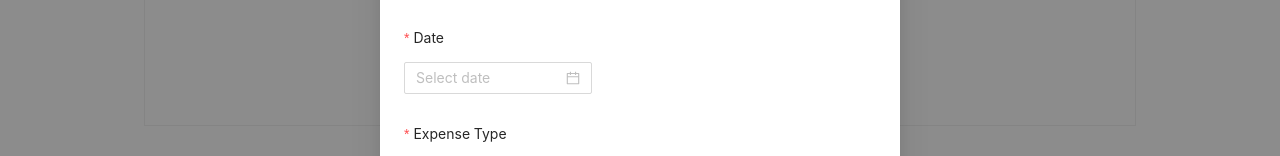
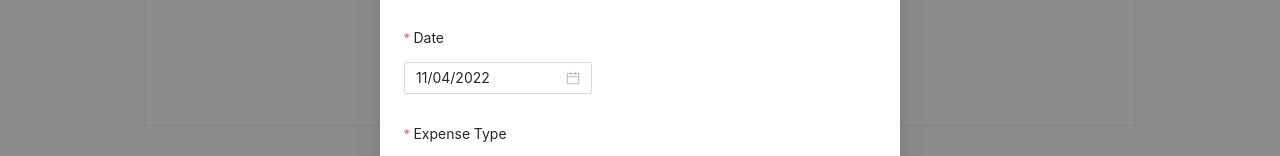
Before and after one commit to PhongVu07/react-expense-tracker, a React (Create React App) app: page / in a window 1280 px wide. Both pictures are taken after a click on the button "Add Expense". Shown: the part 349-505 px from the top of the page. Built offline with nearby package versions, Linux system fonts and the light colour scheme.

Commit message:
deploy with firebase

```diff
--- a/src/components/AddExpense/components/ExpenseModal/index.tsx
+++ b/src/components/AddExpense/components/ExpenseModal/index.tsx
@@ -55,7 +55,7 @@ const ExpenseModal = ({ isVisible, setIsVisible }: IExpenseModalProps) => {
         name="expense-form"
         labelCol={{ span: 24, offset: 0 }}
         wrapperCol={{ span: 24, offset: 0 }}
-        initialValues={{ amount: 0 }}
+        initialValues={{ amount: 0, date: moment() }}
       >
         <Form.Item
           name="expenseName"
@@ -81,7 +81,7 @@ const ExpenseModal = ({ isVisible, setIsVisible }: IExpenseModalProps) => {
           label="Date"
           rules={formatRequiredRule("Expense Date")}
         >
-          <DatePicker format="DD/MM/YYYY"     />
+          <DatePicker format="DD/MM/YYYY" />
         </Form.Item>
         <Form.Item
           name="type"
--- a/src/components/TotalExpense/index.tsx
+++ b/src/components/TotalExpense/index.tsx
@@ -65,8 +65,8 @@ const TotalExpense = () => {
             <span>${totalExpense}</span>
           </div>
           <div>
-            {chartData.map((data) => (
-              <ChartLegend>
+            {chartData.map((data, i) => (
+              <ChartLegend key={i}>
                 <div style={{ backgroundColor: data.color }}></div>
                 <span>{data.name}</span>
               </ChartLegend>
--- a/src/components/TotalExpense/totalExpense.style.ts
+++ b/src/components/TotalExpense/totalExpense.style.ts
@@ -24,6 +24,7 @@ export const DetailContainer = styled.div`
     margin-bottom: 16px;
 
     &:last-of-type {
+      justify-content: start;
       margin-top: 28px;
       flex-flow: wrap;
     }
```
Also changed, not shown: firebase.json (added), 1 other file (tests, documents, lock files or other folders).
